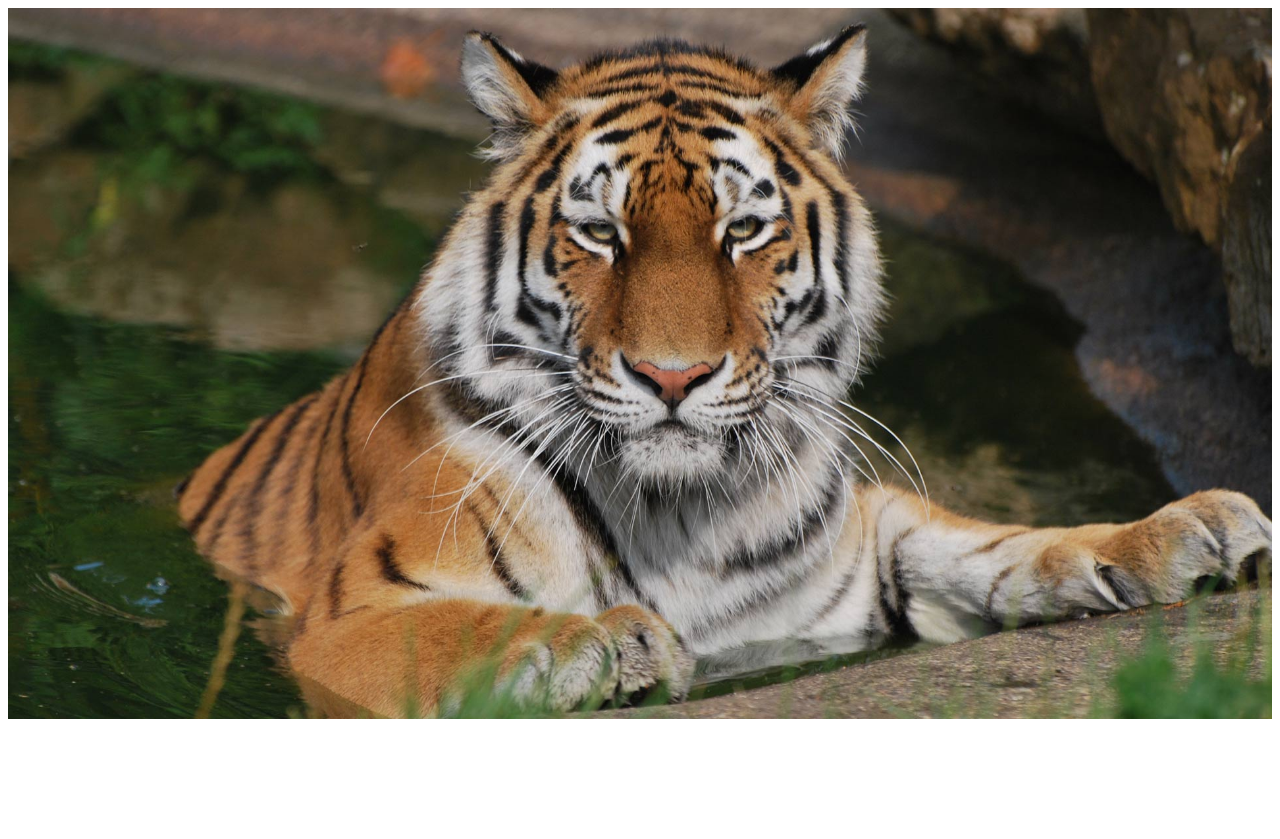
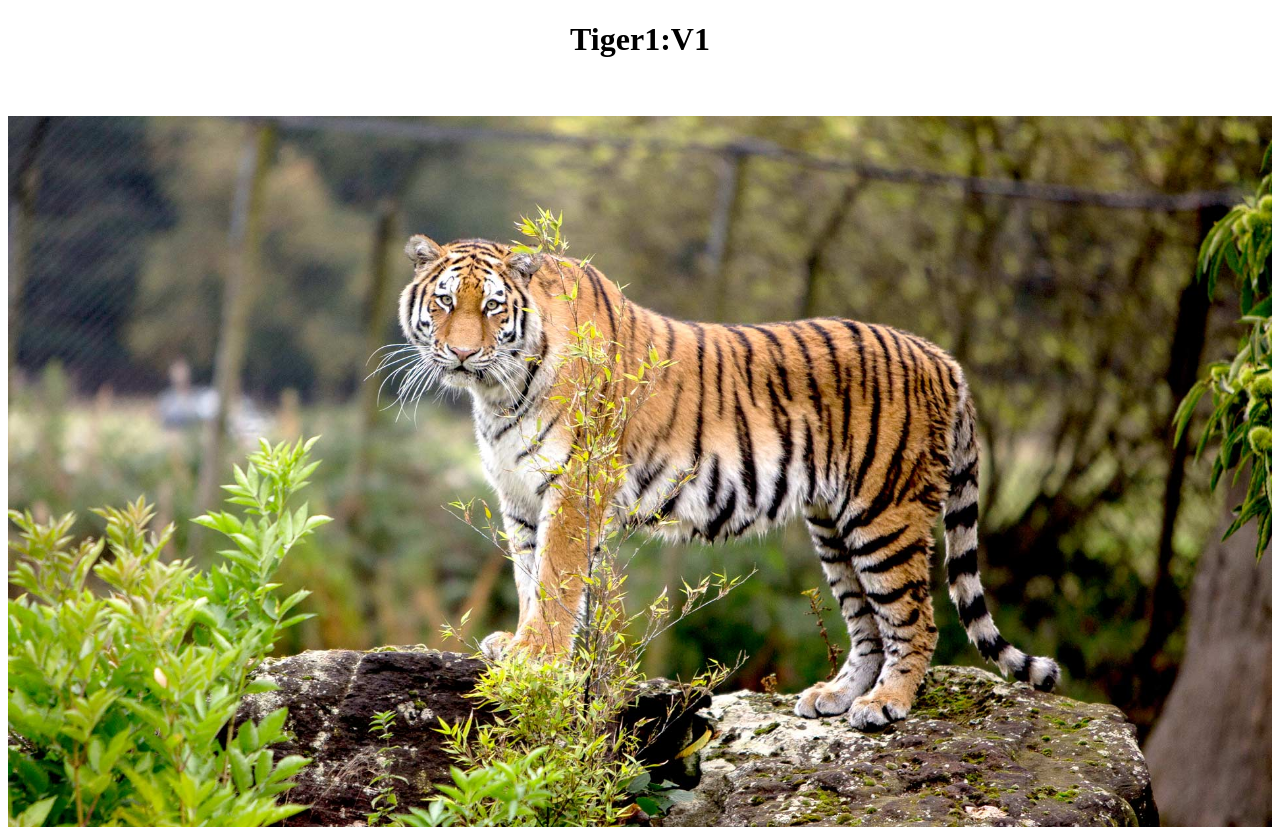
Before and after one commit to suddala-sunny/dockub, a plain HTML site: page docker/index.html in a window 1280 px wide. Before the commit the page ends 800 px from the top, so only its background shows below. Drawn offline with Linux system fonts and the light colour scheme.

Commit message:
commiting

```diff
--- a/docker/index.html
+++ b/docker/index.html
@@ -2,14 +2,19 @@
 <html>
 <head>
 <style>
+h1 {text-align: center;}
 img {
-  width: 100%;
+    width: 100%; height: 100%;
 }
 </style>
 </head>
 <body>
 
-<img src="tiger2.jpg" alt="Italian Trulli">
+<H1>Tiger1:V1</H1>
+
+<br> </br>
+
+<img src="tiger1.jpg" alt="Italian Trulli">
 
 </body>
 </html>
```
Also changed, not shown: 3 other files.
